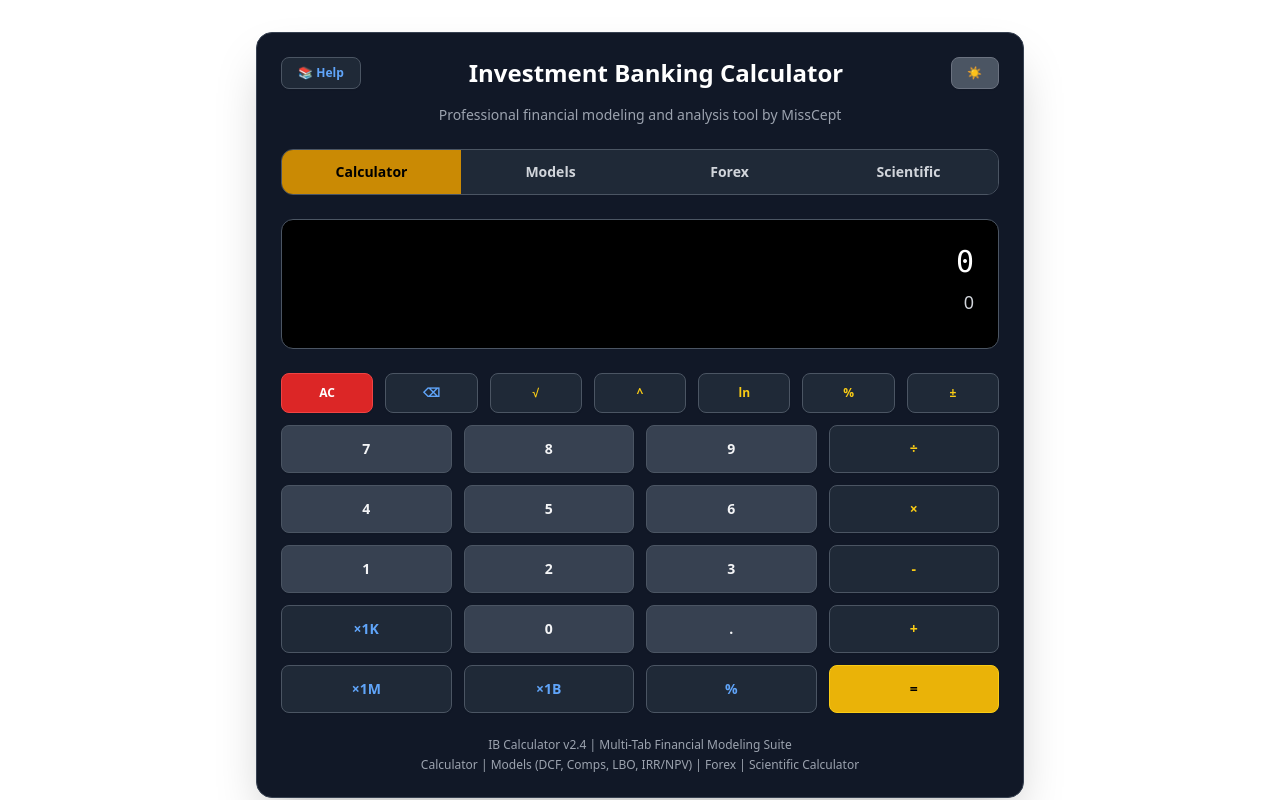
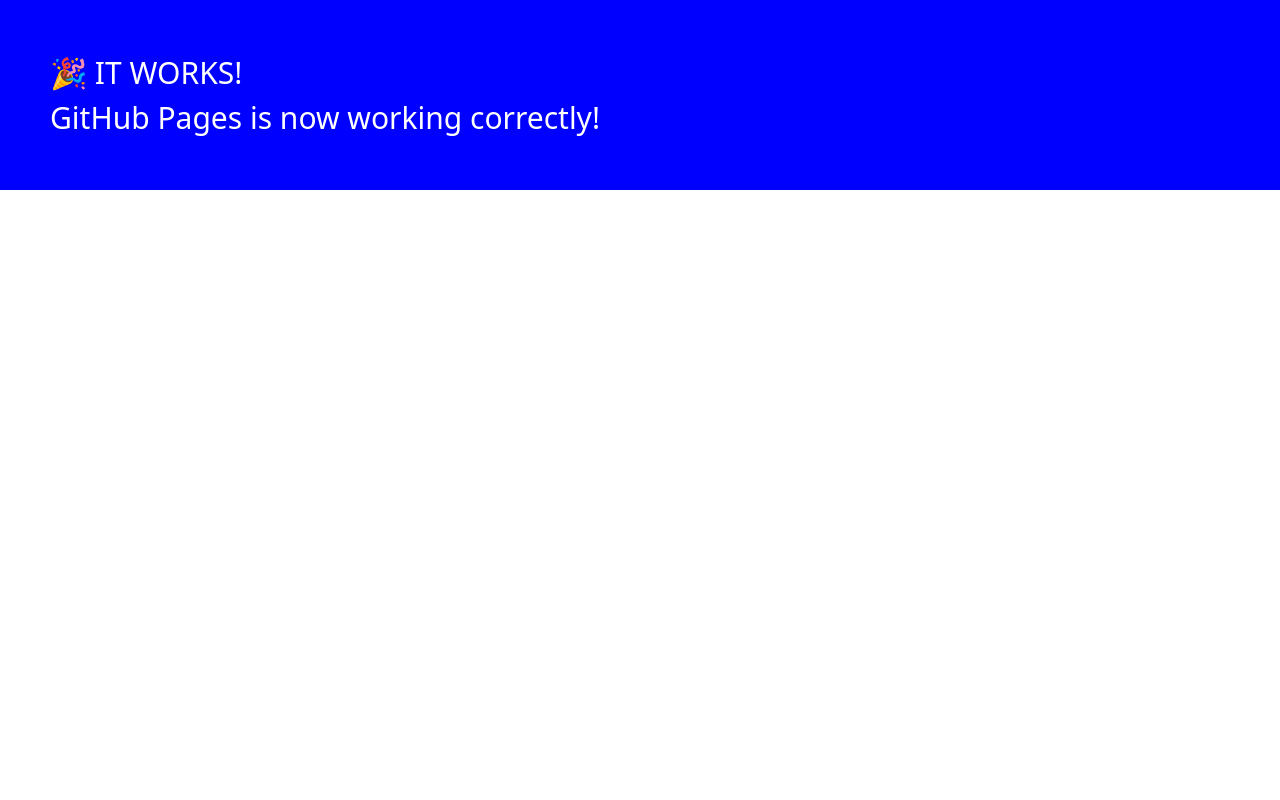
Before and after one commit to MissCeptstudios/ib-calculator, a React (Vite) app: page / in a window 1280 px wide. Built offline with nearby package versions, Linux system fonts and the light colour scheme.

Commit message:
Update App.jsx

```diff
--- a/src/App.jsx
+++ b/src/App.jsx
@@ -1,9 +1,8 @@
-import IBCalculator from './IBCalculator.jsx'
-
 function App() {
   return (
-    <div className="App">
-      <IBCalculator />
+    <div style={{padding: '50px', background: 'blue', color: 'white', fontSize: '30px'}}>
+      <h1>🎉 IT WORKS!</h1>
+      <p>GitHub Pages is now working correctly!</p>
     </div>
   )
 }
```
